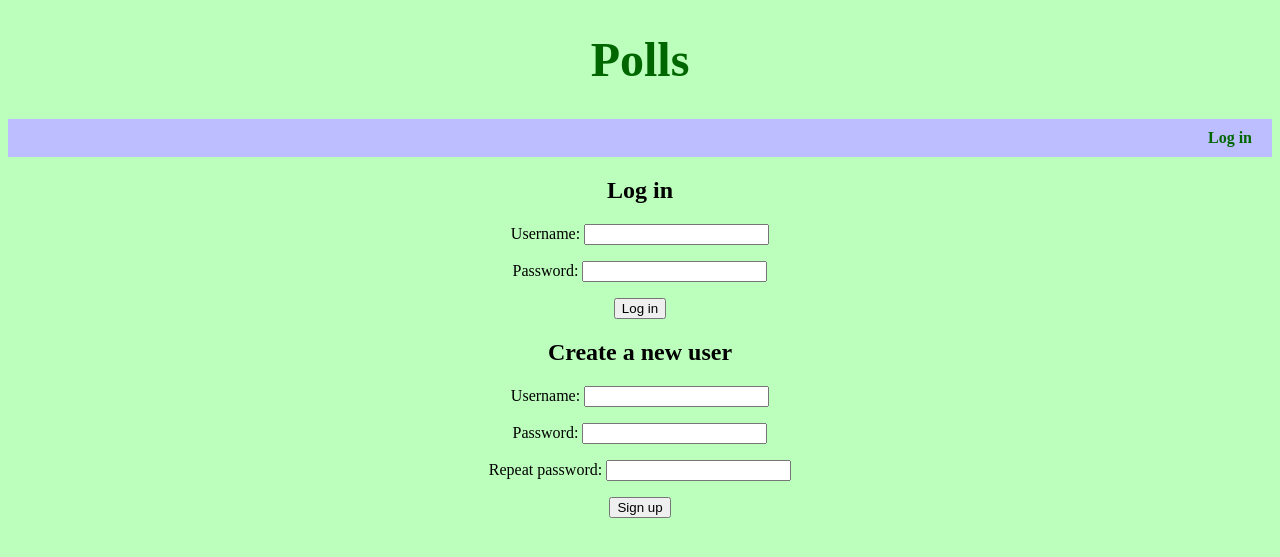
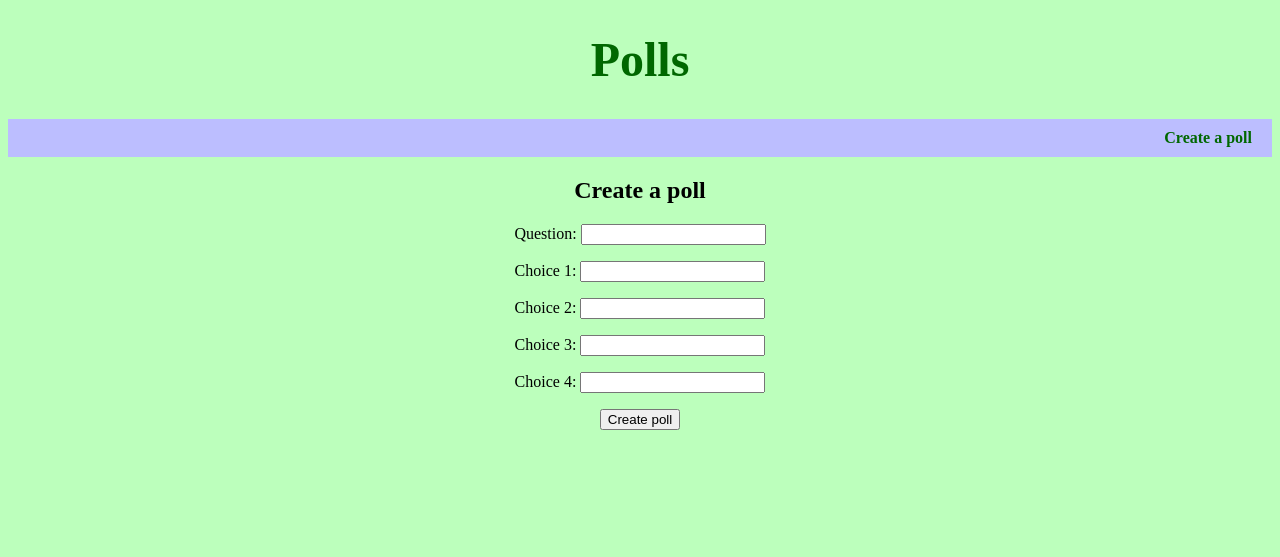
Before and after one commit to jaakkoset/Cyber-security-project, a Django app: page /polls/login/ in a window 1280 px wide. Shown: the top 557 px of the page. Run offline with Django 5.2, Linux system fonts and the light colour scheme.

Commit message:
Replace login with creating polls

```diff
--- a/project/polls/static/polls/style.css
+++ b/project/polls/static/polls/style.css
@@ -31,21 +31,21 @@ body {
   box-sizing: border-box;
 }
 
-/* login link */
-.login-link {
+/* Link for creating a poll */
+.create-link {
   text-decoration: none;
   color: rgb(0, 103, 0);
   font-weight: bold;
 }
 
-/* Highlight login link */
-.login-link:hover {
+/* Highlight create link */
+.create-link:hover {
   background-color: rgb(255, 188, 237);
   border-radius: 10px;
   padding: 10px;
 }
 
-/* Centre the login form */
-.login-form {
+/* Centre the create form */
+.create-form {
   text-align: center;
 }
--- a/project/polls/templates/polls/header.html
+++ b/project/polls/templates/polls/header.html
@@ -7,5 +7,5 @@
 </h1>
 
 <div class="top-bar">
-  <a class="login-link" href="{% url 'polls:login' %}">Log in</a>
+  <a class="create-link" href="{% url 'polls:login' %}">Create a poll</a>
 </div>
--- a/project/polls/templates/polls/login.html
+++ b/project/polls/templates/polls/login.html
@@ -13,22 +13,16 @@
     />
     {% include "polls/header.html" %}
 
-    <div class="login-form">
-        <h2>Log in</h2>
+    <div class="create-form">
+        <h2>Create a poll</h2>
         <form action="{% url 'polls:login' %}" method="post">
             {% csrf_token %}
-            Username: <input type="text" name="username" />
-            <p>Password: <input type="password" name="password" /></p>
-            <input type="submit" value="Log in" />
-        </form>
-
-        <h2>Create a new user</h2>
-        <form action="{% url 'polls:signup' %}" method="post">
-            {% csrf_token %}
-            Username: <input type="text" name="username" />
-            <p>Password: <input type="password" name="password1" /></p>
-            <p>Repeat password: <input type="password" name="password2" /></p>
-            <input type="submit" value="Sign up" />
+            Question: <input type="text" name="username" />
+            <p>Choice 1: <input type="text" name="choice1" /></p>
+            <p>Choice 2: <input type="text" name="choice2" /></p>
+            <p>Choice 3: <input type="text" name="choice3" /></p>
+            <p>Choice 4: <input type="text" name="choice4" /></p>
+            <input type="submit" value="Create poll" />
         </form>
     </div>
 
```
